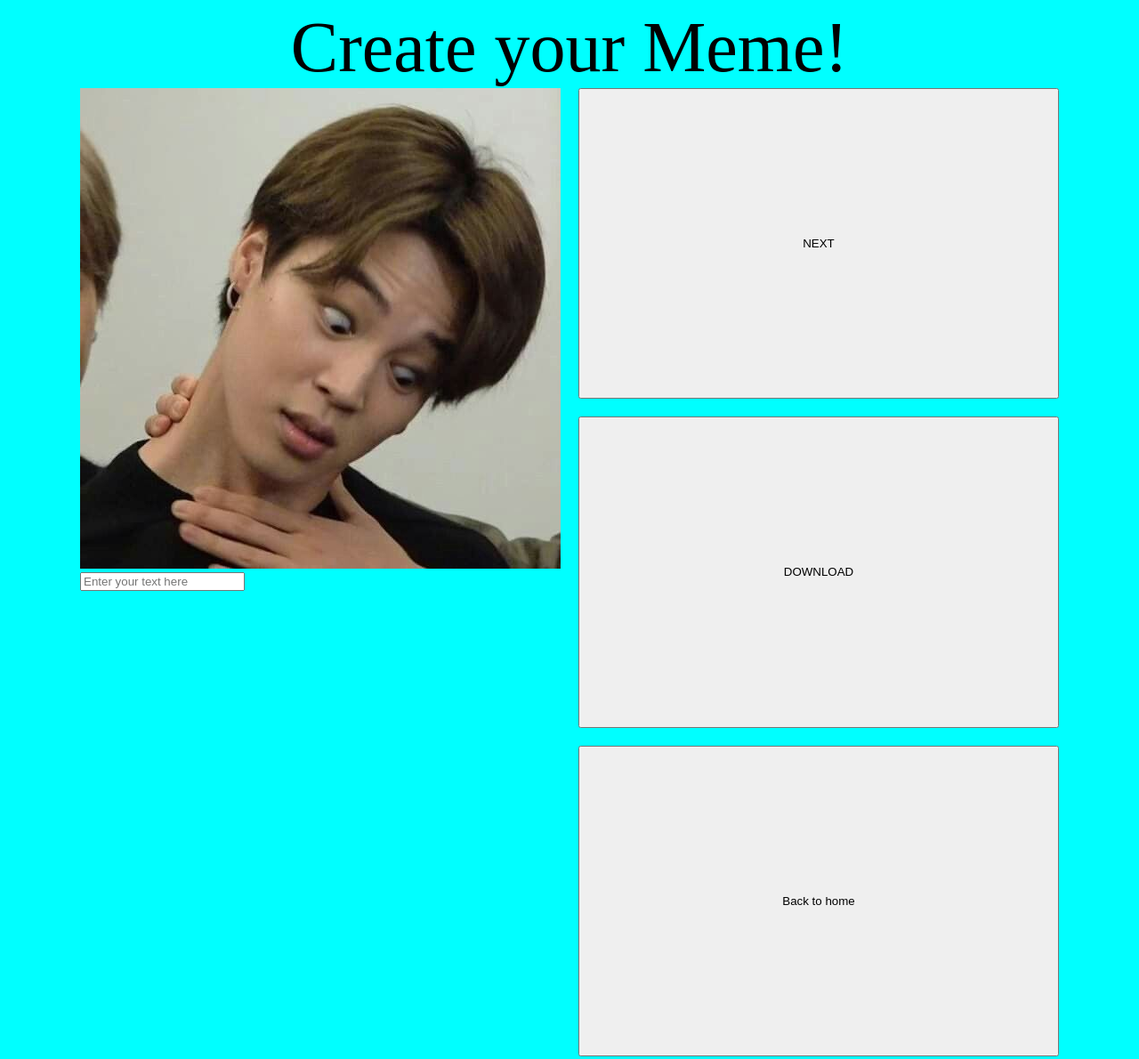
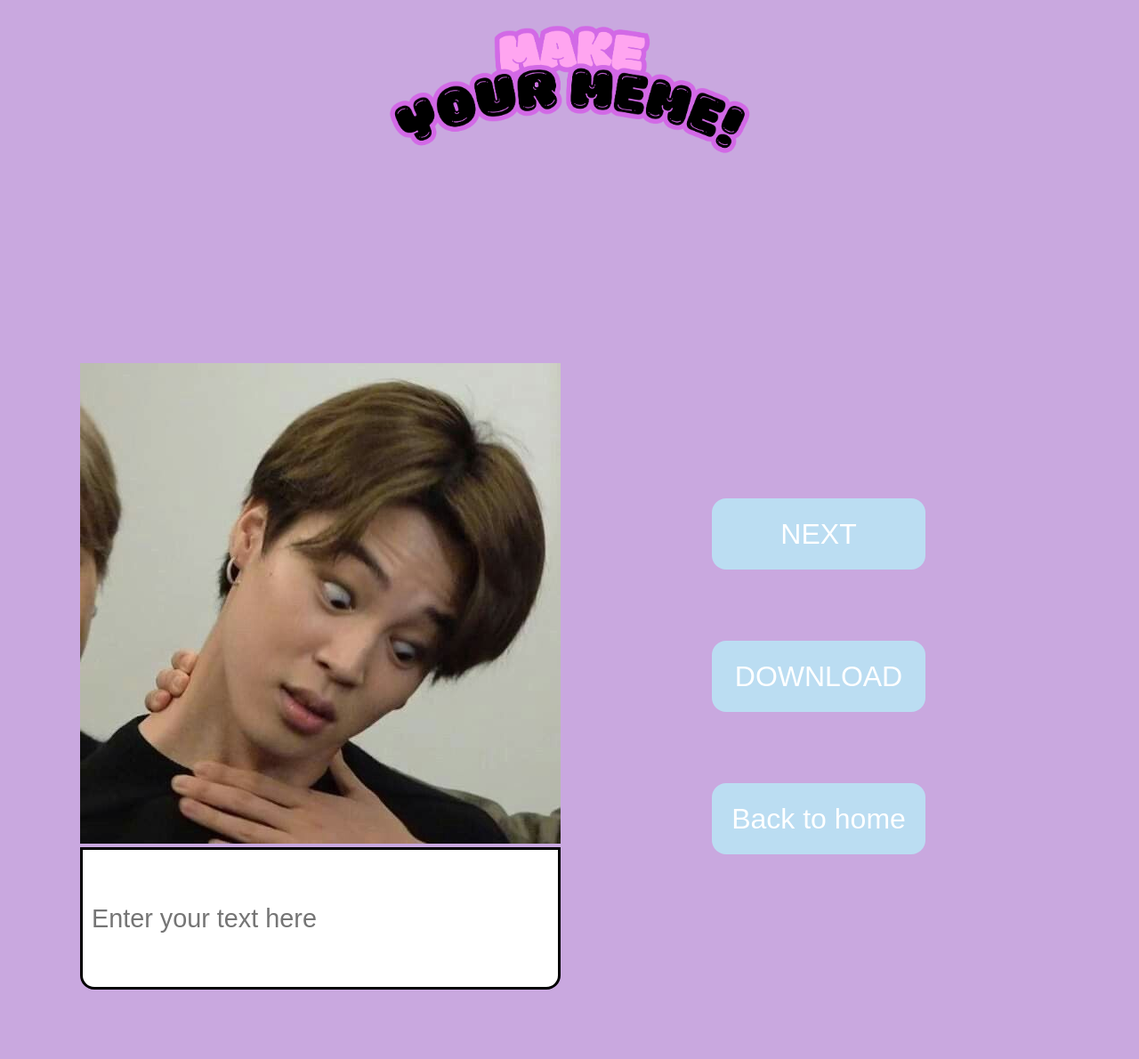
Before and after one commit to Gonzo-CR/Kursprojekt-2, a website: page src/html/game.html in a window 1280 px wide. Shown: the whole page at 89% size. After the commit the page ends 1120 px from the top, so only its background shows below. Drawn offline with Linux system fonts and the light colour scheme.

Commit message:
First draft of website

```diff
--- /dev/null
+++ b/package.json
@@ -0,0 +1,5 @@
+{
+  "dependencies": {
+    "html2canvas": "^1.4.1"
+  }
+}
--- a/src/html/game.css
+++ b/src/html/game.css
@@ -1,34 +1,148 @@
 body {
-    background-color: aqua;
+    background-color: #c9a8df;
 
 }
 
 .header {
-    display: flex;
-    align-items: center;
-    justify-content: center;
-    font-size: 5rem;
+    position: absolute;
+    top: 0;
+    width: 60%;
+    left: 50%;
+    transform: translate(-50%);
+    z-index: 10;
+    text-align: center;
+    margin: 0; /* Remove any default margin */
+    padding: 0; /* Adjust padding as needed */
 }
+
+.header img {
+    width: 60%; /* Ensure the image fits within the header */
+    height: auto;
+}
+
+
 
 .main-container {
     display: flex;
     justify-content: center;
     align-items: center;
+    height:fit-content;
+    padding-top: 23rem;
 }
 
 .content-grid {
     display: grid;
+    align-items: center;
     grid-template-columns: 1fr 1fr;
     grid-gap: 20px;
+    padding-top: 2rem;
+    height: fit-content;
 }
 
 .meme-grid {
     display: grid;
-    grid-template-rows: 1fr 1fr;
+    grid-template-rows: auto auto;
+    position: relative;
 }
 
+.meme-grid .image {
+    position: relative;
+    display: inline-block;
+}
+
+.meme-grid .image img {
+    width: 100%;
+    height: auto;
+}
+
+.meme-grid .input {
+    display: grid;
+    height: 10rem;
+}
+
+.meme-text {
+    position: absolute;
+    bottom: 10%;
+    left: 50%;
+    transform: translate(-50%, 0);
+    color: white;
+    text-align: center;
+    width: 90%;
+    font-family: 'Impact', sans-serif;
+    text-transform: uppercase;
+    font-size: 2rem;
+    word-wrap: break-word;
+    overflow-wrap: break-word;
+    max-height: 30%;
+    overflow: hidden;
+    display: flex;
+    flex-direction: column-reverse;
+    pointer-events: none;
+}
+
+input {
+    padding: 10px;
+    font-size: 1.8rem;
+    border: 3px solid black;
+    border-radius: 0 0 1rem 1rem; /* Rounded corners at the bottom */
+}
+
+input:hover {
+    font-size: 2rem;
+    cursor: text;
+}
 .options {
     display: grid;
+    justify-items: center;
     grid-template-rows: 1fr 1fr 1fr;
-    gap: 20px;
+    gap: 5rem;
+    height: fit-content;
 }
+
+.next {
+    background-color: #BBDDF2;
+        height: 5rem;
+    width: 15rem;
+    font-size: 2rem;
+    border-radius: 1rem;
+    border: none;
+    color: white;
+}
+
+.next:hover {
+    transform: scale(1.2);
+    cursor: pointer;
+}
+
+.download {
+    background-color: #BBDDF2;
+        height: 5rem;
+    width: 15rem;
+    font-size: 2rem;
+    border-radius: 1rem;
+    border: none;
+    color: white;
+
+
+}
+.download:hover {
+    transform: scale(1.2);
+    cursor: pointer;
+
+}
+
+.home {
+    background-color: #BBDDF2;
+    height: 5rem;
+    width: 15rem;
+    font-size: 2rem;
+    border-radius: 1rem;
+    border: none;
+    color: white;
+}
+
+.home:hover {
+    transform: scale(1.2);
+    cursor: pointer;
+
+}
--- a/src/html/game.html
+++ b/src/html/game.html
@@ -7,15 +7,19 @@
     <title>Game Site</title>
 </head>
 <body>
-    <header class="header">Create your Meme!</header>
+    <header class="header">
+        <img src="game-title.png" alt="">
+    </header>
     <div class="main-container">
         <div class="content-grid">
             <div class="meme-grid">
                 <div class="image" >
                     <img src="jimin_meme.jpg" alt="">
+                    <div class="meme-text" id="memeText"></div>
                 </div>
+
                 <div class="input">
-                    <input type="text" placeholder="Enter your text here">
+                    <input type="text" id="textInput" placeholder="Enter your text here">
                 </div>
             </div>
             <div class="options">
@@ -31,5 +35,15 @@
             </div>
         </div>
     </div>
+    <script>
+        document.getElementById('textInput').addEventListener('input', function() {
+            let memeText = document.getElementById('memeText');
+            memeText.textContent = this.value.toUpperCase();
+        });
+
+        html2canvas(document.body).then(function(canvas) {
+        document.body.appendChild(canvas);
+        });
+    </script>
 </body>
 </html>
```
Also changed, not shown: src/html/style.css (+10 -3 lines), src/html/game-title.png (added), 1 other file.
